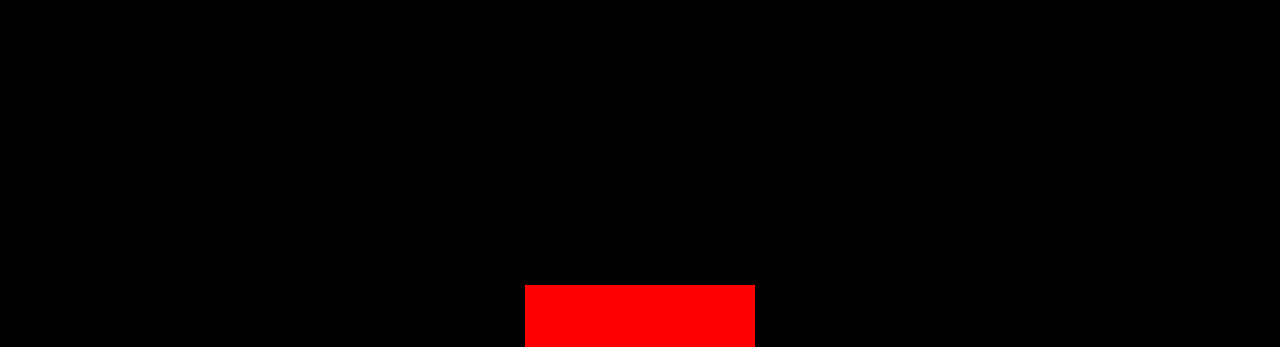
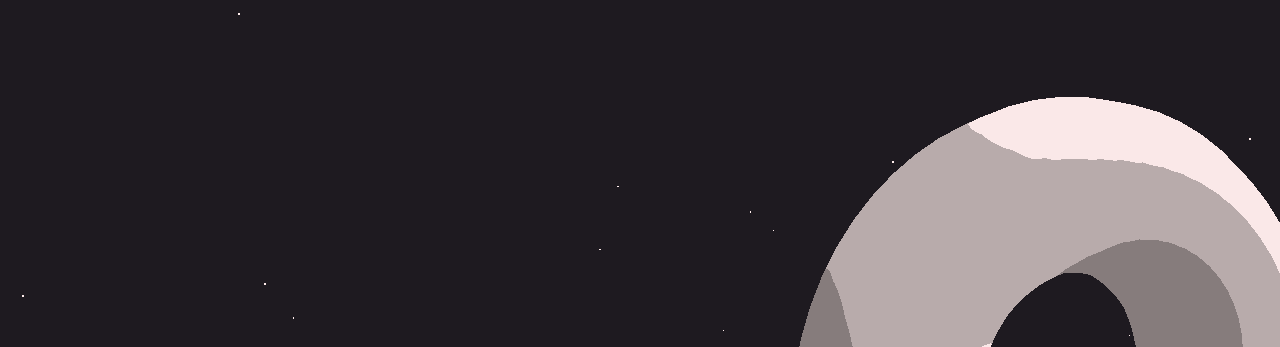
Before and after one commit to thisara897/my_threeJs_journay, a website built with Vite: page 19-scroll-based-animation/src/index.html in a window 1280 px wide. Shown: the top 347 px of the page. Built offline with nearby package versions, Linux system fonts and the light colour scheme; animation ran at ten frames a second; what lil-gui would draw is missing.

Commit message:
19-scroll  base animation cmpleted

```diff
--- a/19-scroll-based-animation/package.json
+++ b/19-scroll-based-animation/package.json
@@ -12,6 +12,7 @@
     "vite-plugin-restart": "^0.4.2"
   },
   "dependencies": {
+    "gsap": "^3.15.0",
     "lil-gui": "^0.20.0",
     "three": "^0.174.0"
   }
--- a/19-scroll-based-animation/src/script.js
+++ b/19-scroll-based-animation/src/script.js
@@ -1,5 +1,8 @@
 import * as THREE from 'three'
 import GUI from 'lil-gui'
+import gradientmap_pars_fragmentGlsl from 'three/src/renderers/shaders/ShaderChunk/gradientmap_pars_fragment.glsl.js'
+import { SceneNode } from 'three/webgpu'
+import gsap from 'gsap'
 
 /**
  * Debug
@@ -10,8 +13,12 @@
     materialColor: '#ffeded'
 }
 
-gui
-    .addColor(parameters, 'materialColor')
+gui.addColor(parameters, 'materialColor').onChange(
+    ()=>{
+        material.color.set(parameters.materialColor)
+        particleMaterial.color.set(parameters.materialColor)
+    }
+)
 
 /**
  * Base
@@ -25,11 +32,136 @@
 /**
  * Test cube
  */
-const cube = new THREE.Mesh(
-    new THREE.BoxGeometry(1, 1, 1),
-    new THREE.MeshBasicMaterial({ color: '#ff0000' })
+// const cube = new THREE.Mesh(
+//     new THREE.BoxGeometry(1, 1, 1),
+//     new THREE.MeshBasicMaterial({ color: '#ff0000' })
+// )
+// scene.add(cube)
+
+/**
+ * Objects
+ */
+
+const objectDistance = 4
+
+/**
+ * Lights
+ */
+
+const directionalLight =  new THREE.DirectionalLight('#ffffff', 3)
+directionalLight.position.set(1, 1, 0)
+scene.add(directionalLight)
+
+//Texture
+
+const textureLoader = new THREE.TextureLoader()
+const gradientTexture = textureLoader.load('textures/gradients/3.jpg')
+gradientTexture.magFilter = THREE.NearestFilter
+
+
+
+//Material
+const material = new THREE.MeshToonMaterial({
+    color : parameters.materialColor,
+    gradientMap : gradientTexture
+})
+
+
+
+const mesh1 = new THREE.Mesh(
+    new THREE.TorusGeometry(1, 0.4, 16, 60),
+    material
 )
-scene.add(cube)
+
+const mesh2 = new THREE.Mesh(
+    new THREE.ConeGeometry(1, 2, 32),
+    material
+)
+
+const mesh3 = new THREE.Mesh(
+    new THREE.TorusKnotGeometry(0.8, 0.35, 100, 16),
+    material
+)
+
+mesh1.position.y = -objectDistance * 0
+mesh2.position.y = -objectDistance * 1
+mesh3.position.y = -objectDistance * 2
+
+
+scene.add(mesh1, mesh2, mesh3)
+
+const sectionMeshes = [mesh1, mesh2, mesh3]
+
+/**
+ * Particles
+ */
+const particlesCount = 200
+const positions = new Float32Array(particlesCount * 3)
+
+for(let i = 0; i < particlesCount; i++)
+{
+    positions[i * 3 + 0] = (Math.random()  - 0.5) * 10
+    positions[i * 3 + 1] = objectDistance * 0.5 - Math.random() * objectDistance * sectionMeshes.length
+    positions[i * 3 + 2] = (Math.random() - 0.5) * 10
+}
+
+const particlesGeometry = new THREE.BufferGeometry()
+particlesGeometry.setAttribute('position', new THREE.BufferAttribute(positions, 3))
+
+//Material
+
+const particleMaterial = new THREE.PointsMaterial({
+    color: parameters.materialColor,
+    setAttenuation: true,
+    size : 0.03
+})
+
+//Points
+
+const particles = new THREE.Points(particlesGeometry, particleMaterial)
+scene.add(particles)
+/**
+ * Scroll
+ */
+
+let scrollY = window.scrollY
+let currentSection = 0
+
+window.addEventListener('scroll', ()=>{
+    scrollY = window.scrollY
+
+    const newSection = Math.round(scrollY / sizes.height)
+
+    if(newSection != currentSection)
+    {
+        currentSection = newSection
+
+        gsap.to(
+            sectionMeshes[currentSection].rotation,
+            {
+                duration: 1.5,
+                ease : 'power2.inout',
+                x: '+=6',
+                y: '+=3',
+                z :'+=1.5'
+            }
+        )
+
+    }
+
+})
+/**
+ * Cursor
+ */
+const cursor = {}
+cursor.x = 0
+cursor.y = 0
+
+window.addEventListener('mousemove', (event) =>{
+    cursor.x = event.clientX/sizes.width - 0.5
+    cursor.y = event.clientY/sizes.height - 0.5
+
+})
 
 /**
  * Sizes
@@ -57,17 +189,29 @@
 /**
  * Camera
  */
+
+//Group
+const cameraGroup = new THREE.Group()
+scene.add(cameraGroup)
+
 // Base camera
 const camera = new THREE.PerspectiveCamera(35, sizes.width / sizes.height, 0.1, 100)
 camera.position.z = 6
-scene.add(camera)
+cameraGroup.add(camera)
+
+mesh1.position.x = 2
+mesh2.position.x = -2
+mesh3.position.x = 2
 
 /**
  * Renderer
  */
 const renderer = new THREE.WebGLRenderer({
-    canvas: canvas
+    canvas: canvas,
+    // alpha : true
+
 })
+renderer.setClearAlpha(0)
 renderer.setSize(sizes.width, sizes.height)
 renderer.setPixelRatio(Math.min(window.devicePixelRatio, 2))
 
@@ -75,10 +219,26 @@
  * Animate
  */
 const clock = new THREE.Clock()
+let previouseTime = 0
 
 const tick = () =>
 {
     const elapsedTime = clock.getElapsedTime()
+    const deltaTime = elapsedTime - previouseTime
+    previouseTime = elapsedTime
+
+    //Animate meshes
+    for(const mesh of sectionMeshes){
+        mesh.rotation.x += deltaTime * 0.1
+        mesh.rotation.y += deltaTime * 0.12
+    }
+
+    //Animate Camera
+    camera.position.y = -scrollY/sizes.height * objectDistance
+    const parallaxX = cursor.x * 0.5
+    const parallaxY = -cursor.y * 0.5
+    cameraGroup.position.y += (parallaxY -cameraGroup.position.y) * 5 * deltaTime
+    cameraGroup.position.x += (parallaxX -cameraGroup.position.x) * 5 * deltaTime
 
     // Render
     renderer.render(scene, camera)
--- a/19-scroll-based-animation/src/style.css
+++ b/19-scroll-based-animation/src/style.css
@@ -7,7 +7,8 @@
 html,
 body
 {
-    overflow: hidden;
+    /* overflow: hidden; */
+    background : #1e1a20;
 }
 
 .webgl
```
Also changed, not shown: 1 other file.
